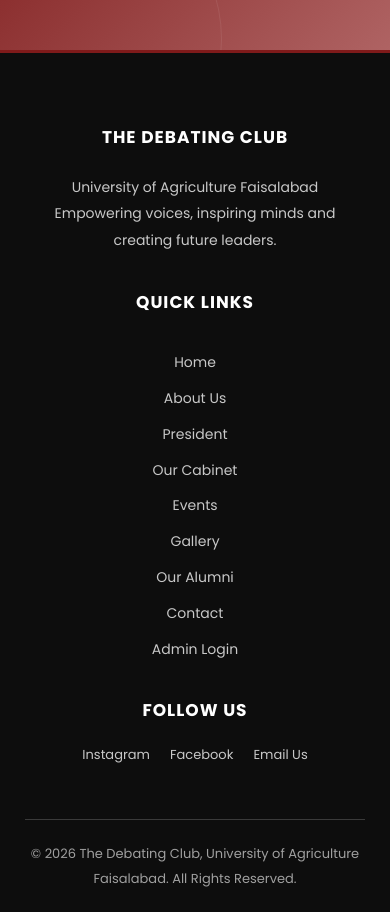
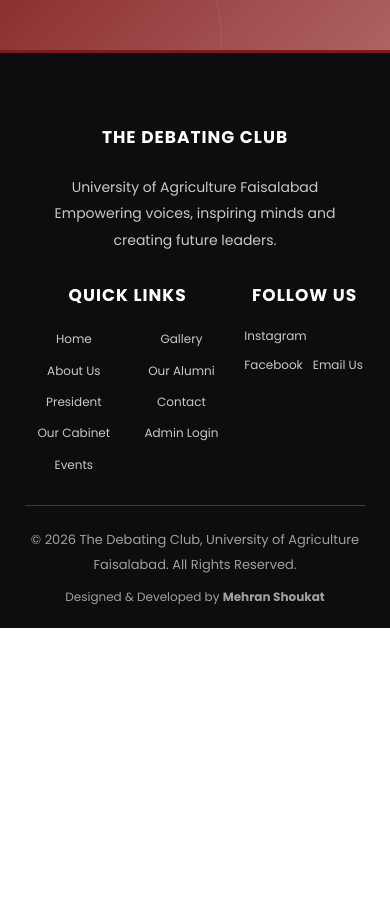
Before and after one commit to AS-Rohail/mehran-2026, a website: page index.html in a window 390 px wide. Shown: the part 761-1673 px from the top of the page. After the commit the page ends 1389 px from the top, so only its background shows below. Drawn offline with Linux system fonts and the light colour scheme; no server answers.

Commit message:
Improve mobile footer and developer credit

```diff
--- a/index.html
+++ b/index.html
@@ -560,6 +560,8 @@
                 &copy; 2026 The Debating Club, University of Agriculture Faisalabad. All Rights Reserved.
             </p>
 
+            <p class="developer-credit">Designed &amp; Developed by <strong>Mehran Shoukat</strong></p>
+
         </div>
 
     </footer>
--- a/style.css
+++ b/style.css
@@ -1301,3 +1301,72 @@ img {
         white-space: nowrap;
     }
 }
+
+/* ===== FINAL MOBILE FOOTER LAYOUT ===== */
+@media (max-width: 700px) {
+    .footer-container {
+        grid-template-columns: minmax(0, 1.7fr) minmax(0, 1fr);
+        gap: 28px 14px;
+    }
+
+    .footer-container > :first-child {
+        grid-column: 1 / -1;
+    }
+
+    .footer-links {
+        grid-column: 1;
+        display: grid;
+        grid-template-columns: repeat(2, minmax(0, 1fr));
+        grid-template-rows: auto repeat(5, auto);
+        grid-auto-flow: column;
+        gap: 11px 10px;
+        align-content: start;
+    }
+
+    .footer-links h3 {
+        grid-column: 1 / -1;
+        grid-row: 1;
+        margin-bottom: 8px;
+    }
+
+    .footer-links a {
+        font-size: 12px;
+        white-space: nowrap;
+    }
+
+    .footer-social {
+        grid-column: 2;
+        display: flex;
+        flex-direction: row;
+        flex-wrap: wrap;
+        align-content: start;
+        justify-content: flex-start;
+        gap: 8px 10px;
+    }
+
+    .footer-social h3 {
+        flex-basis: 100%;
+        margin-bottom: 8px;
+    }
+
+    .footer-social a {
+        font-size: 12px;
+        margin: 0;
+        padding: 0;
+        white-space: nowrap;
+    }
+
+    .footer-bottom {
+        margin-top: 30px;
+    }
+
+    .footer-bottom .developer-credit {
+        margin-top: 8px;
+        font-size: 12px;
+    }
+}
+
+.footer-bottom .developer-credit {
+    color: #A0A0A0;
+    font-size: 12px;
+}
```
